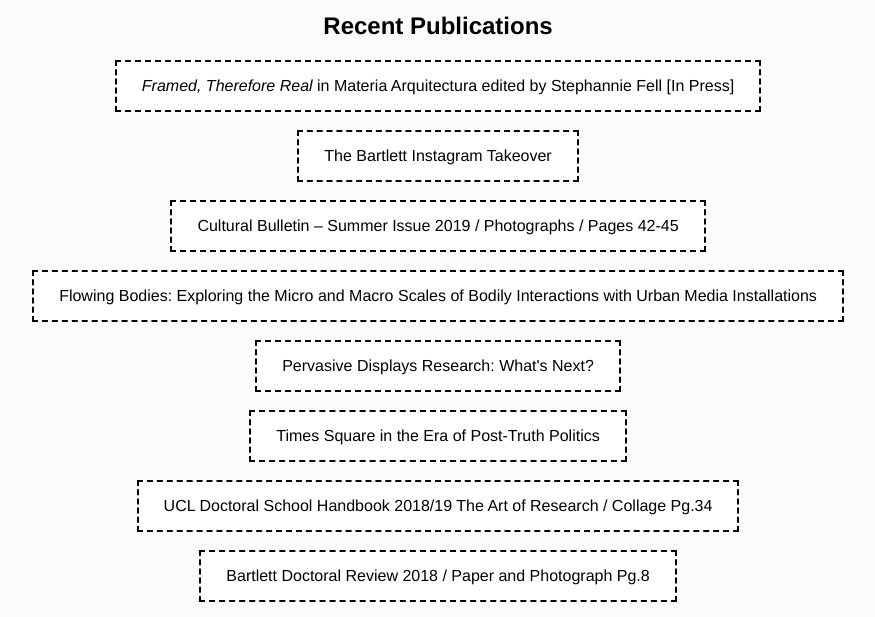
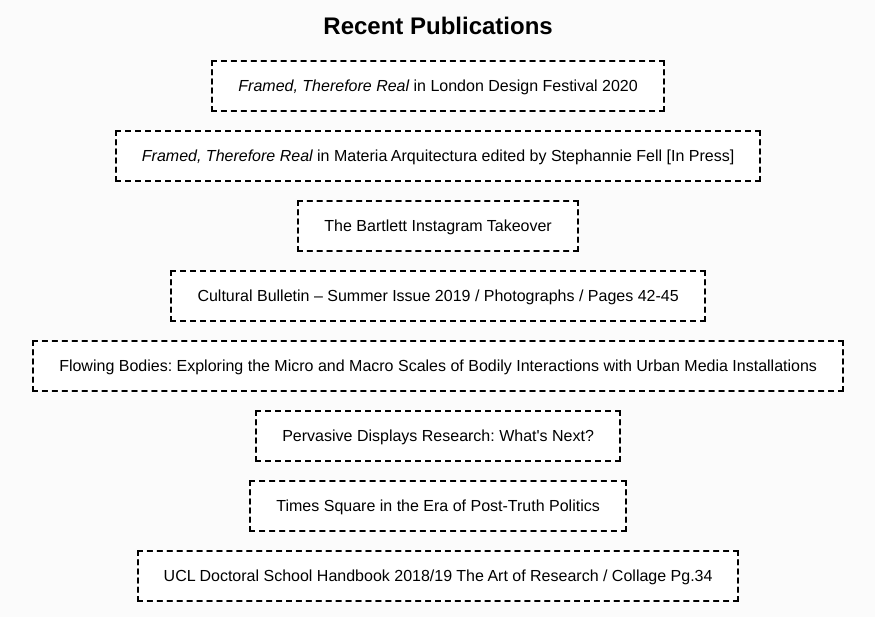
Before and after one commit to erginecem/erginecem.github.io, a plain HTML site: page index.html in a window 1280 px wide. Shown: the part 141-758 px from the top of the page, without its empty margins (202-1077 px from the left). Drawn offline with Linux system fonts and the light colour scheme.

Commit message:
Update index.html

```diff
--- a/index.html
+++ b/index.html
@@ -54,6 +54,9 @@
 
 
 <p>
+
+<a href="https://www.londondesignfestival.com/event/media-architecture" target="blank"> <i>Framed, Therefore Real </i> in London Design Festival 2020 </a> <br>
+<br>
 
 
 <a href="http://www.arquitecturauss.cl/revista/" target="blank"> <i>Framed, Therefore Real </i> in Materia Arquitectura edited by Stephannie Fell [In Press] </a> <br>
```
